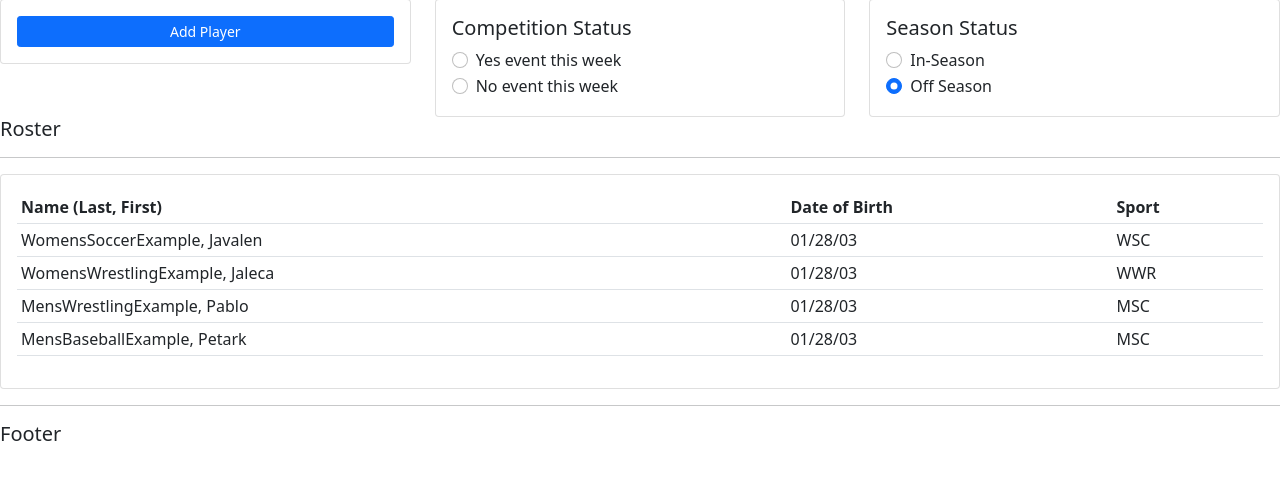
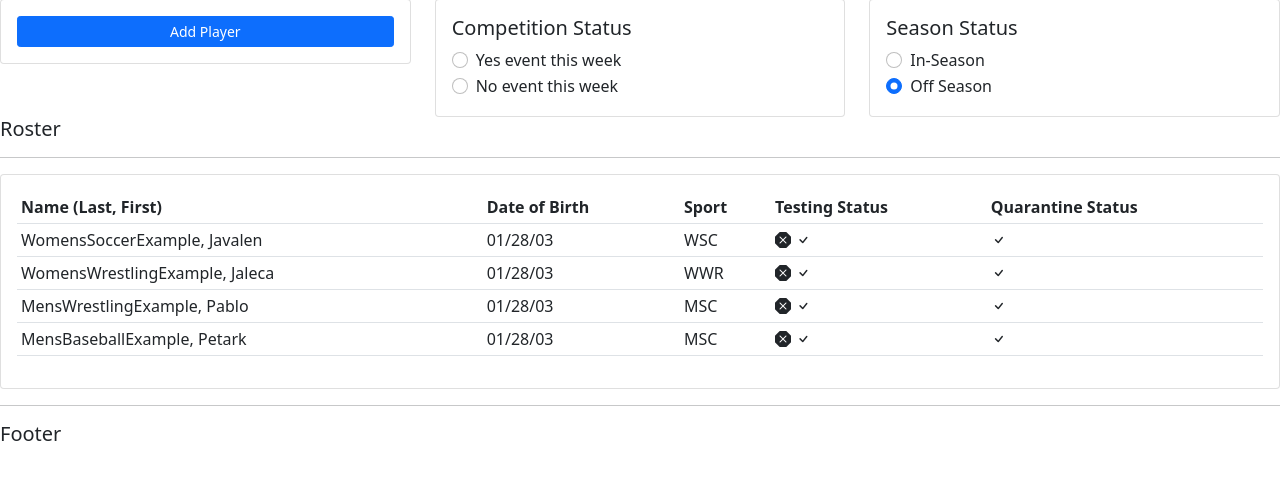
Before and after one commit to leroyg/ozarks-ct-crm, a Django app: page /team in a window 1280 px wide. Shown: the part 161-641 px from the top of the page. Run offline with Django 3.2, Linux system fonts and the light colour scheme; some libraries are stand-ins or nearby versions.

Commit message:
added icons for status on teams page

```diff
--- a/sports/templates/sports/main.html
+++ b/sports/templates/sports/main.html
@@ -11,6 +11,7 @@
     <meta name="description" content="">
     <meta name="viewport" content="width=device-width, initial-scale=1">
     <link href="https://cdn.jsdelivr.net/npm/bootstrap@5.0.0-beta2/dist/css/bootstrap.min.css" rel="stylesheet" integrity="sha384-BmbxuPwQa2lc/FVzBcNJ7UAyJxM6wuqIj61tLrc4wSX0szH/Ev+nYRRuWlolflfl" crossorigin="anonymous">
+    <link rel="stylesheet" href="https://cdn.jsdelivr.net/npm/bootstrap-icons@1.4.0/font/bootstrap-icons.css">
   </head>
   <body>
     {% include 'sports/navbar.html' %}
--- a/sports/templates/sports/team.html
+++ b/sports/templates/sports/team.html
@@ -35,6 +35,7 @@
   <div class="col-md-4">
 		<div class="card card-body">
 			<h5>Season Status</h5>
+      <!-- **UPDATE LABELS SO UNIQUE AND WORK as two paired groupings -->
 			<div class="form-check">
         <input class="form-check-input" type="radio" name="flexRadioDefault" id="flexRadioDefault1">
         <label class="form-check-label" for="flexRadioDefault1">
@@ -61,26 +62,37 @@
 					<th>Name (Last, First)</th>
           <th>Date of Birth</th>
 					<th>Sport</th>
+          <th>Testing Status</th>
+          <th>Quarantine Status</th>
 				</tr>
         <tr>
           <td>WomensSoccerExample, Javalen</td>
           <td>01/28/03</td>
           <td>WSC</td>
+          <!-- status inherited from individual member page info / octagon = no testing, check = test -->
+          <td> <i class="bi bi-x-octagon-fill"></i> <i class="bi bi-check"></i> </td>
+          <td> <i class="bi bi-check"></i> </td>
         </tr>
         <tr>
           <td>WomensWrestlingExample, Jaleca</td>
           <td>01/28/03</td>
           <td>WWR</td>
+          <td> <i class="bi bi-x-octagon-fill"></i> <i class="bi bi-check"></i> </td>
+          <td> <i class="bi bi-check"></i> </td>
         </tr>
         <tr>
           <td>MensWrestlingExample, Pablo</td>
           <td>01/28/03</td>
           <td>MSC</td>
+          <td> <i class="bi bi-x-octagon-fill"></i> <i class="bi bi-check"></i> </td>
+          <td> <i class="bi bi-check"></i> </td>
         </tr>
         <tr>
           <td>MensBaseballExample, Petark</td>
           <td>01/28/03</td>
           <td>MSC</td>
+          <td> <i class="bi bi-x-octagon-fill"></i> <i class="bi bi-check"></i> </td>
+          <td> <i class="bi bi-check"></i> </td>
         </tr>
 
 			</table>
```
